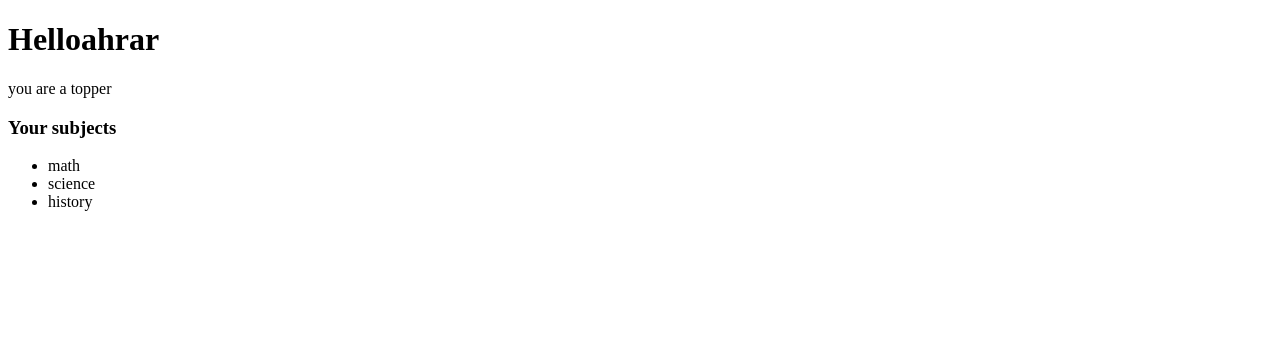
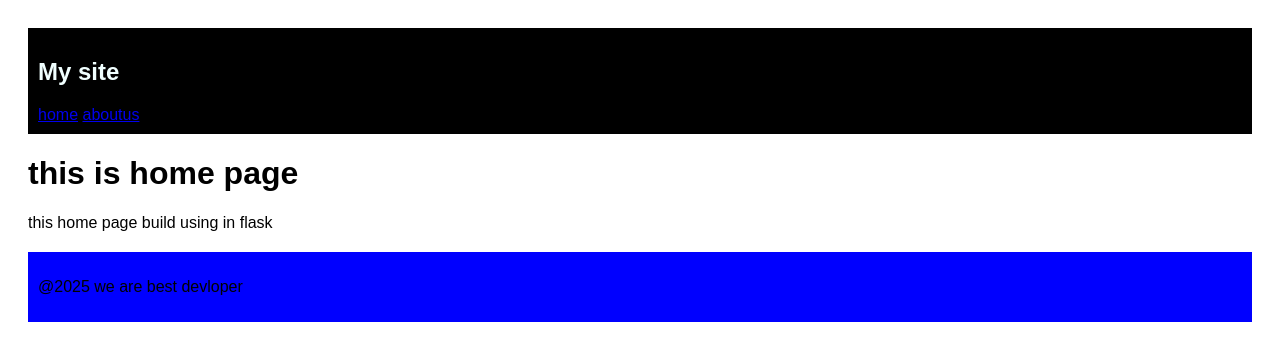
Before and after one commit to ahrarmofiz01/MY-WEB, a Flask app: page / in a window 1280 px wide. Shown: the top 361 px of the page. Run offline with Flask 3, Linux system fonts and the light colour scheme.

Commit message:
add code

```diff
--- a/app.py
+++ b/app.py
@@ -1,10 +1,8 @@
 from flask import Flask,render_template
 app=Flask(__name__)
 @app.route("/")
-def student_profile():
-    return render_template(
-        "profile.html",
-        name="ahrar",
-        is_topper=True,
-        subjects=["math","science","history"]
-    )
+def home():
+    return render_template("home.html")
+@app.route("/about")
+def about():
+    return render_template("about.html")
--- a/templates/sample .html
+++ b/sample .html
@@ -15,8 +15,8 @@
         My site
     </h2>
     <nav>
-        <a href="/">home</a>
-         <a href="/ aboutus">aboutus</a>
+        <a href="/home">home</a>
+         <a href="/about">aboutus</a>
     </nav>
 
     </header>
--- a/templates/base.html
+++ b/templates/base.html
@@ -1,13 +1,30 @@
 <!DOCTYPE html>
-<html>
+<html lang="en">
 <head>
-        <title> {% block title%} MYwebsite {%endblock%}</title>
+    <meta charset="UTF-8">
+    <meta name="viewport" content="width=device-width, initial-scale=1.0">
+    <title>{% block title %} my website {% endblock %}</title>
+    <style>
+        body {font-family: Arial, Helvetica, sans-serif; padding: 20px;}
+        header {background-color: black; color: azure; padding: 10px;}
+        footer{background-color: blue; padding: 10px; margin-top: 20px;}
+    </style>
 </head>
 <body>
-    <header>......</header>
-    {%block content%}
+    <header><h2>
+        My site
+    </h2>
+    <nav>
+        <a href="/">home</a>
+         <a href="/about">aboutus</a>
+    </nav>
 
-    {% end block%}
-    <footer>......</footer>
+    </header>
+    {%block content %}
+
+    {% endblock %}
+    <footer>
+        <p> @2025 we are best devloper </p>
+    </footer>
 </body>
 </html>
--- a/templates/home.html
+++ b/templates/home.html
@@ -1,5 +1,9 @@
 {% extends "base.html" %}
 
+{% block title %}
+ home  page
+{% endblock %}
 {% block content %}
-<h1> this is home page</h1>
+<h1>  this is home  page</h1>
+<p> this home page build using in flask</p>
 {% endblock %}
```
Also changed, not shown: templates/about.html (+9 -0 lines), templates/welcome.html (deleted, +0 -11 lines), README.md (deleted), index.html (renamed from templates/index.html), profile.html (renamed from templates/profile.html).
